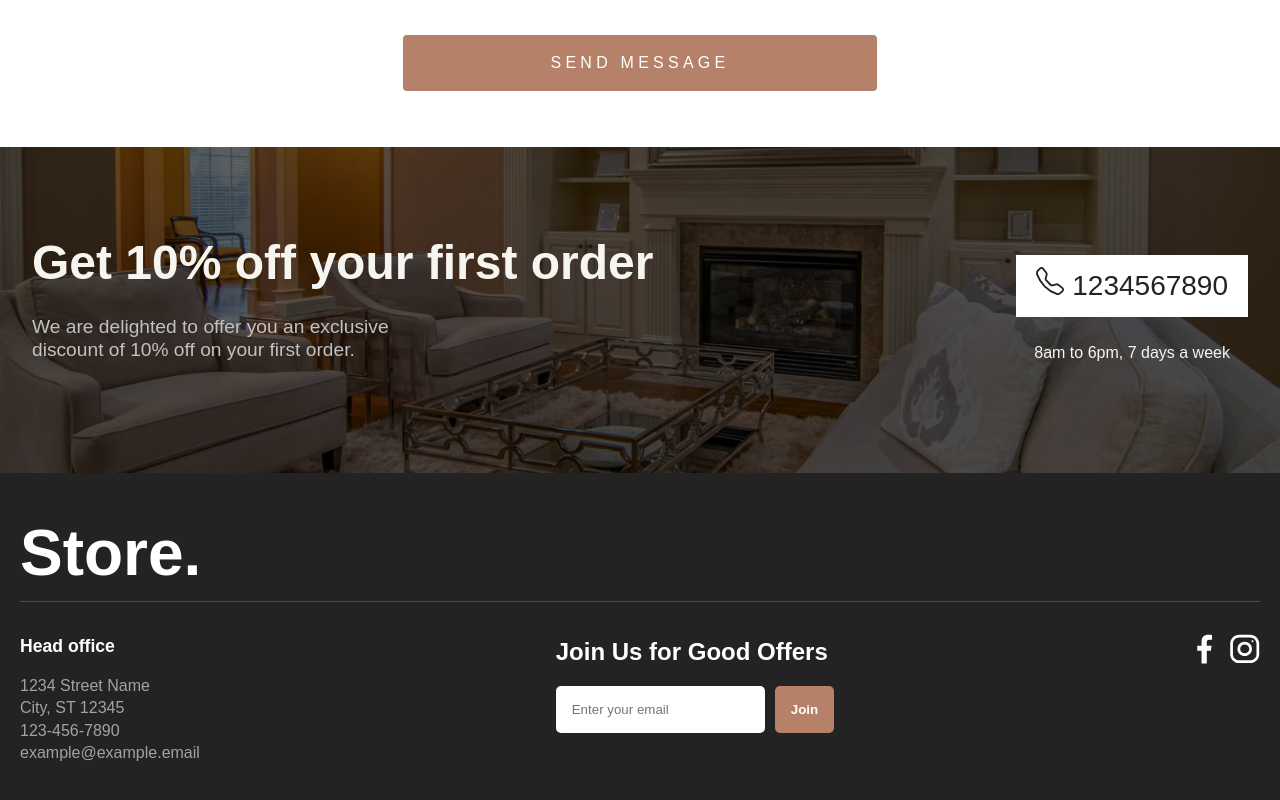
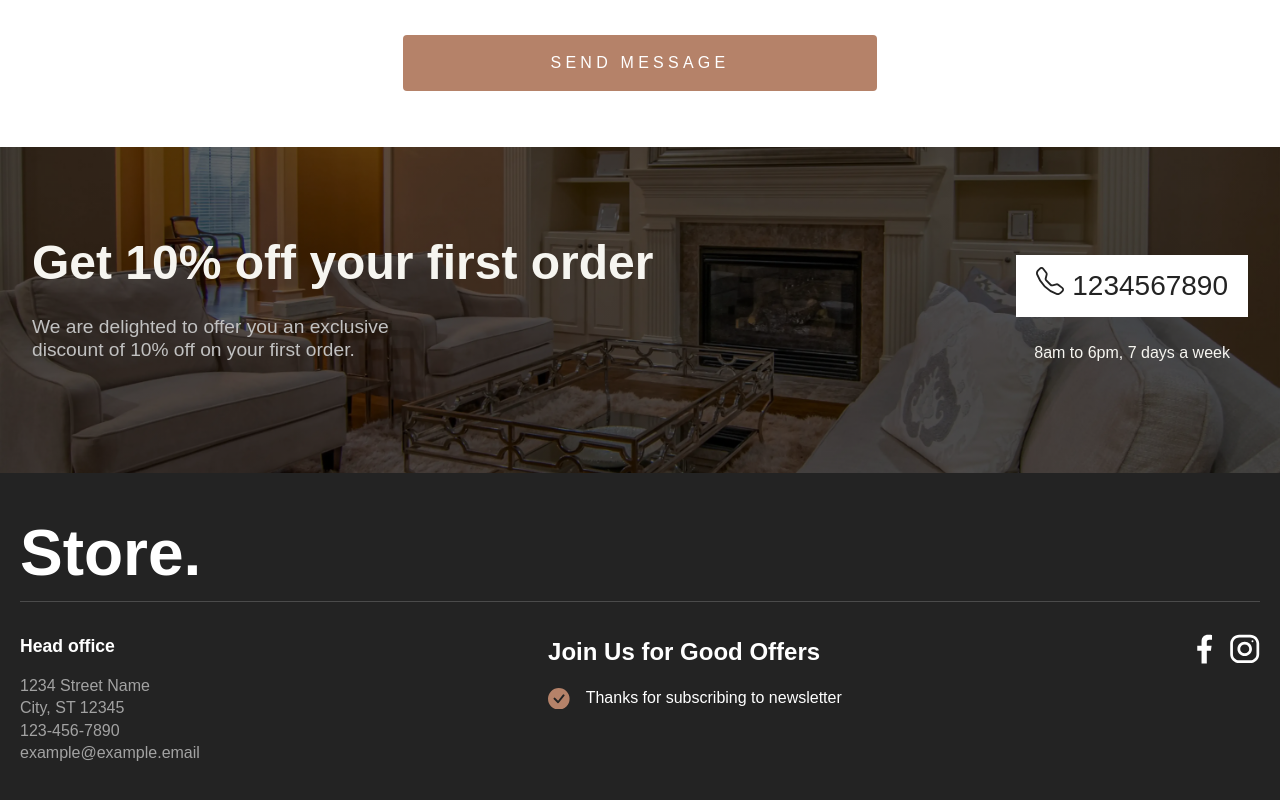
Before and after one commit to shakhorinAlex/furniture-store, a Next.js app: page /contact in a window 1280 px wide. Shown: the part 1323-2123 px from the top of the page. Built offline with nearby package versions, Linux system fonts and the light colour scheme; no server answers; a web font is replaced by a local one.

Commit message:
newsletter sign in thx

```diff
--- a/components/Footer.jsx
+++ b/components/Footer.jsx
@@ -2,8 +2,26 @@ import React from "react";
 import Link from "next/link";
 import { BsTelephone } from "react-icons/bs";
 import Image from "next/image";
+import { useState } from "react";
+import { BsFillCheckCircleFill } from "react-icons/bs";
 
 const Footer = () => {
+  const [newsletterThankYou, setNewsletterThankYou] = useState(false);
+
+  const handleNewsletterSubmit = (event) => {
+    event.preventDefault();
+    toast.success("Thanks for subscribing to newsletter", {
+      position: "top-center",
+      autoClose: 5000, // Duration in milliseconds
+      hideProgressBar: false,
+      closeOnClick: true,
+      pauseOnHover: true,
+      draggable: true,
+      progress: undefined,
+    });
+    setNewsletterThankYou(true);
+  };
+
   return (
     <div className="footer-container">
       <div className="footer-banner">
@@ -38,10 +56,24 @@ const Footer = () => {
           </address>
           <div className="footer__join-us">
             <h3 className="footer__join-us--title">Join Us for Good Offers</h3>
-            <form className="footer__join-us--form">
-              <input type="email" placeholder="Enter your email" />
-              <button type="submit">Join</button>
-            </form>
+            {!newsletterThankYou ? (
+              <div className="footer__join-us-thx-wrapper">
+                <span className="footer__join-us--text-icon">
+                  <BsFillCheckCircleFill />
+                </span>
+                <p className="footer__join-us--text">
+                  Thanks for subscribing to newsletter
+                </p>
+              </div>
+            ) : (
+              <form
+                className="footer__join-us--form"
+                onSubmit={handleNewsletterSubmit}
+              >
+                <input type="email" placeholder="Enter your email" />
+                <button type="submit">Join</button>
+              </form>
+            )}
           </div>
           <div className="footer__social-media">
             <h3 className="footer__social-media--title">Follow Us</h3>
--- a/styles/globals.css
+++ b/styles/globals.css
@@ -380,6 +380,18 @@ img {
 
 .footer__join-us button:hover {
   background-color: var(--green);
+}
+
+.footer__join-us-thx-wrapper {
+  display: flex;
+  align-items: flex-start;
+  gap: 1rem;
+  margin-bottom: 1rem;
+}
+
+.footer__join-us--text-icon {
+  color: var(--red);
+  font-size: 1.35rem;
 }
 
 .footer__social-media {
```
